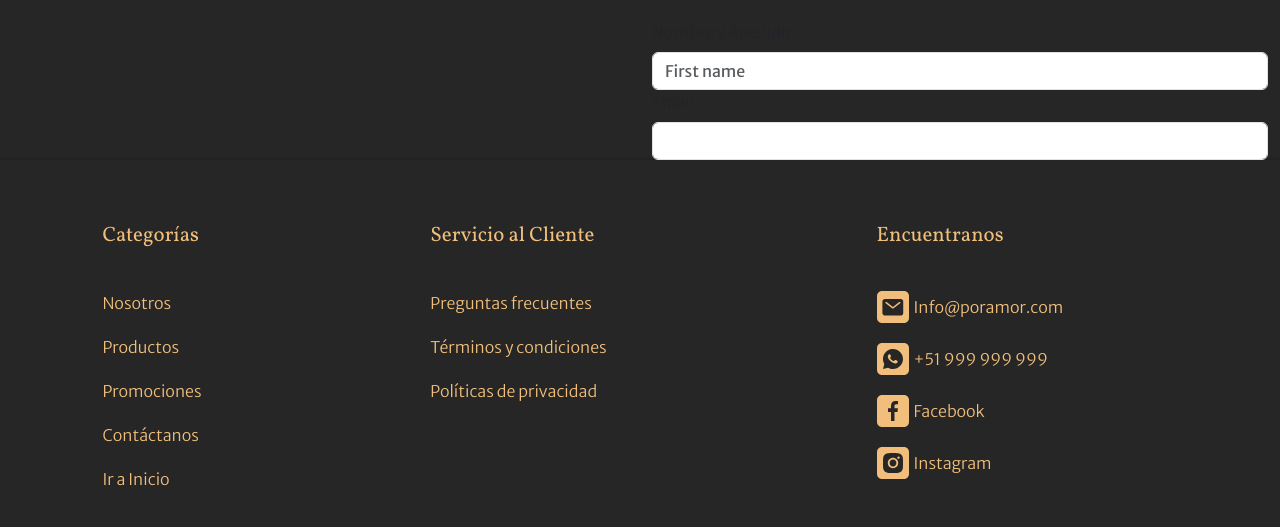
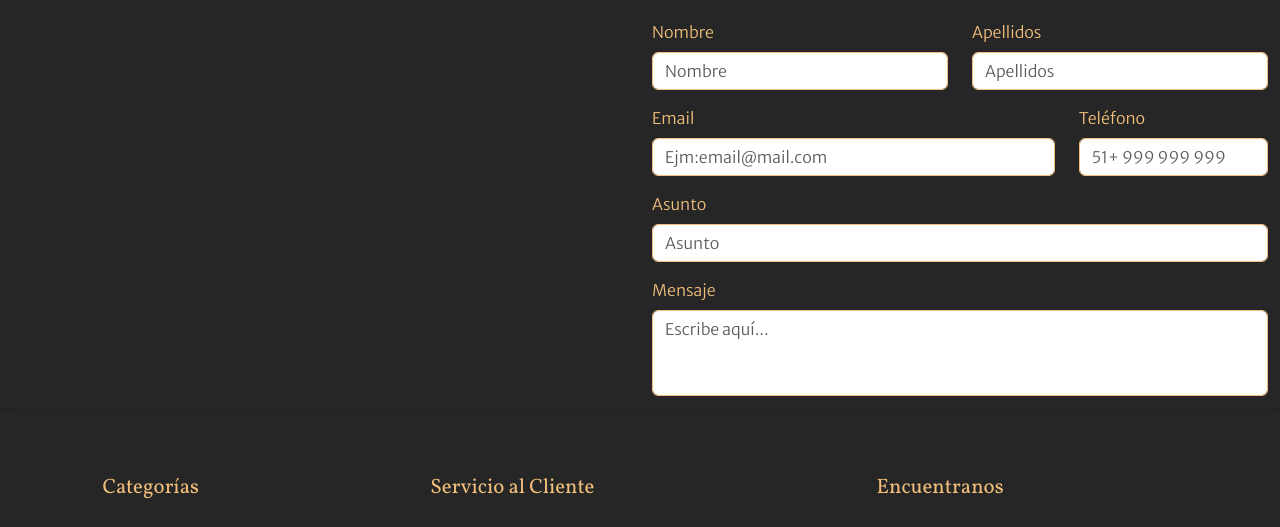
Before and after one commit to FlorRivas/Proyecto_final_Flor_Rivas, a plain HTML site: page paginas/contactanos.html in a window 1280 px wide. Shown: the part 230-757 px from the top of the page. Drawn offline with nearby package versions, Linux system fonts and the light colour scheme.

Commit message:
Actualizando pag Contactanos

```diff
--- a/css/estilos.css
+++ b/css/estilos.css
@@ -319,6 +319,26 @@ ul li a {
 }
 /* Fin de pag Nosotros */
 
+/* Pag Contactanos */
+
+.c_primary{
+    color: #F1BF7B;
+}
+
+#contactanos input,
+#contactanos textarea{
+    color: #FBEED9;
+    /* background-color: #262626; */
+    border: 1px solid #F1BF7B;
+    box-shadow: none;
+    font-weight: inherit;
+}
+
+textarea{
+    resize: none;
+}
+
+/* Fin de pag Contactanos */
 
 /*  Footer */
 
--- a/paginas/contactanos.html
+++ b/paginas/contactanos.html
@@ -55,33 +55,70 @@
 
         </nav>
     </header>
+
     <main id="contactanos">
-        <section class="container-fluid">
+        <section class="container-xxl">
           <div class="section_Subtitulo">
             <h2>Cont&#225;ctanos</h2>
           </div>
-          <form>
+          <div class="content_contactanos">
             <div class="row">
-              <div class="col"></div>
-              <div class="col">
-                <div class="col">
-                  <label for="text" class="form-label">Nombre y Apellido:</label>
-                  <input type="text" class="form-control" placeholder="First name" aria-label="First name">
+              <div class="col-lg-6"></div>
+              <div class="col-lg-6">
+                <div class="row">
+                  <div class="col-md-5"></div>
+                  <div class="col-md-4"></div>
+                  <div class="col-md-3"></div>
                 </div>
-                <div class="col">
-                  <label for="inputEmail4" class="form-label">Email</label>
-      <input type="email" class="form-control" id="inputEmail4">
+                <div class="form">
+                  <form method="post" action="/">
+                    <div class="row">
+                      <div class="mb-3 col-lg-6">
+                        <label for="text" class="c_primary form-label">Nombre</label>
+                        <input type="text" class="form-control" placeholder="Nombre" name="nombre" required>
+                      </div>
+                      <div class="mb-3 col-lg-6">
+                        <label for="text" class="c_primary form-label">Apellidos</label>
+                        <input type="text" class="form-control" placeholder="Apellidos"  name="apellidos" required>
+                      </div>
+                    </div>
+                    <div class="row">
+                      <div class="mb-3 col-lg-8">
+                        <label for="inputEmail4" class="c_primary form-label">Email</label>
+                        <input type="email"
+                        class="form-control" placeholder="Ejm:email@mail.com" name="email" id="email" required>
+                      </div>
+                      <div class="mb-3 col-lg-4">
+                        <label for="" class="c_primary form-label">Tel&eacute;fono</label>
+                        <input type="tel" class="form-control"
+                        name="telefono" id="telefono" placeholder="51+ 999 999 999" required>
+                      </div>
+                    </div>
+                    <div class="row">
+                      <div class="mb-3">
+                        <label for="text" class="c_primary form-label">Asunto</label>
+                        <input type="text" class="form-control" placeholder="Asunto" name="asunto" required>
+                      </div>
+                    </div>
+                    <div class="row">
+                      <div class="mb-3">
+                        <label for="textarea" class="c_primary form-label">Mensaje</label>
+                        <textarea class="form-control" id="mensaje" rows="3" placeholder="Escribe aquí..." required></textarea>
+                      </div>
+                    </div>
+                  </form>
                 </div>
               </div>
             </div>
-          </form>
+          </div>
         </section>
     </main>
+
     <!-- Footer -->
     <footer>
         <section class="pie_pag">
             <div class="cont1_pie">
-                <img src="./img/marca_por_amor.svg" alt="POR_AMOR" class="logo_footer mg_btm_pie">
+                <img src="../img/marca_por_amor.svg" alt="POR_AMOR" class="logo_footer mg_btm_pie">
                 <p class="text_gen_pie">Copyright &copy; 2023 POR AMOR | Todos los derechos reservados</p>
             </div>
             <div class="cont2_pie">
```
Also changed, not shown: paginas/productos.html (+1 -1 lines), paginas/promociones.html (+1 -1 lines).
